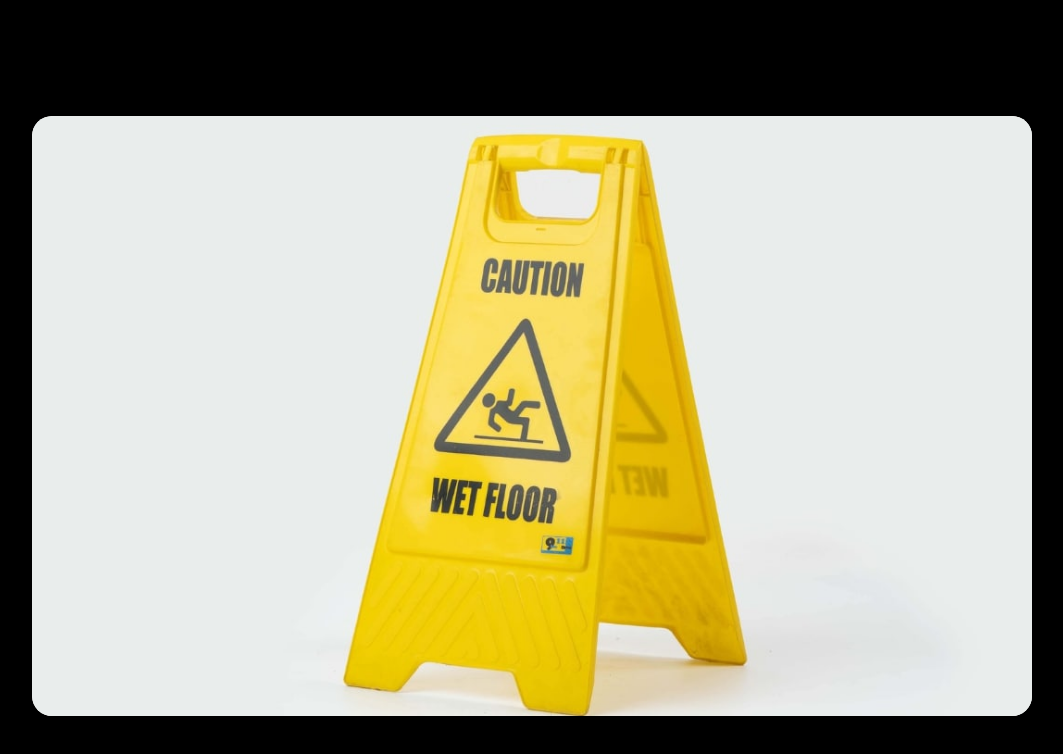
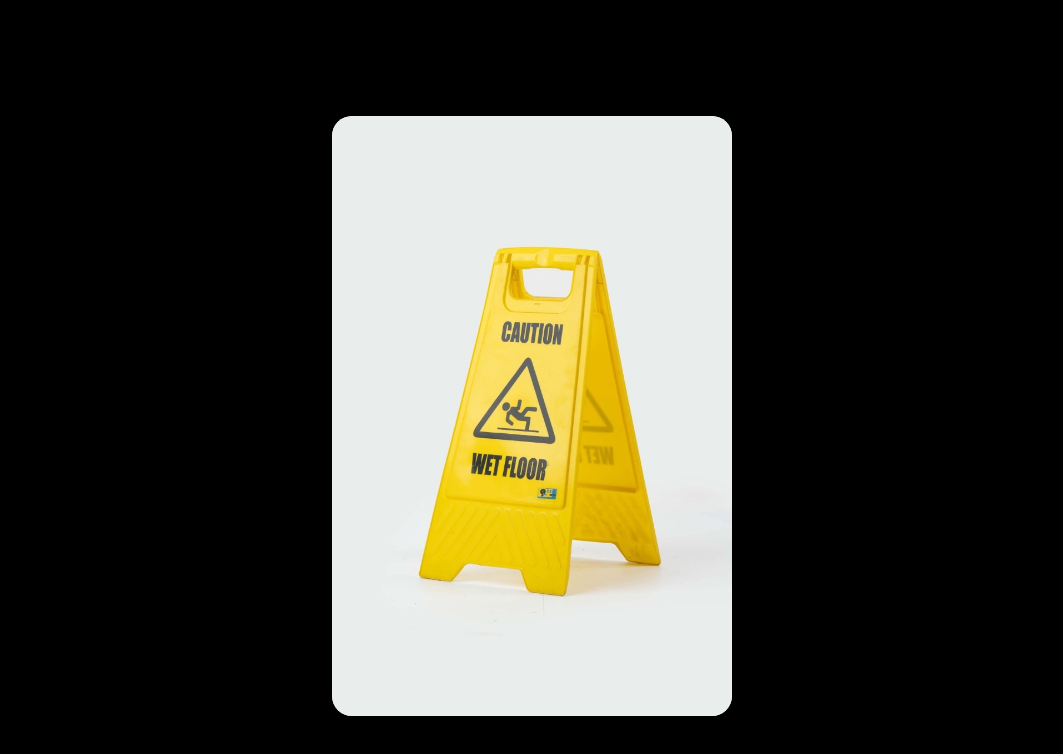
Before and after one commit to vinividivicilala/lolo, a Next.js app in the folder faq/: page /signin in a window 1280 px wide. Shown: the top 754 px of the page, without its empty margins (124-1187 px from the left). Built offline with nearby package versions, Linux system fonts and the light colour scheme.

Commit message:
Update page.tsx

```diff
--- a/faq/app/signin/page.tsx
+++ b/faq/app/signin/page.tsx
@@ -32,24 +32,23 @@ export default function SignInPage({ onClose, onSwitchToSignUp, onSwitchToForgot
         style={{
           background: 'white',
           borderRadius: '20px',
-          maxWidth: '1000px',
-          width: '100%',
+          width: '400px',
           height: '600px',
           position: 'relative',
           display: 'flex',
           overflow: 'hidden'
         }}
       >
-        {/* Left Side - Large Image */}
+        {/* Portrait Image - Half Page Size */}
         <div
           style={{
-            flex: 1,
+            width: '100%',
+            height: '100%',
             backgroundImage: 'url(/images/5.jpg)',
             backgroundSize: 'cover',
             backgroundPosition: 'center',
             backgroundRepeat: 'no-repeat',
-            borderTopLeftRadius: '20px',
-            borderBottomLeftRadius: '20px'
+            borderRadius: '20px'
           }}
         />
       </div>
```
